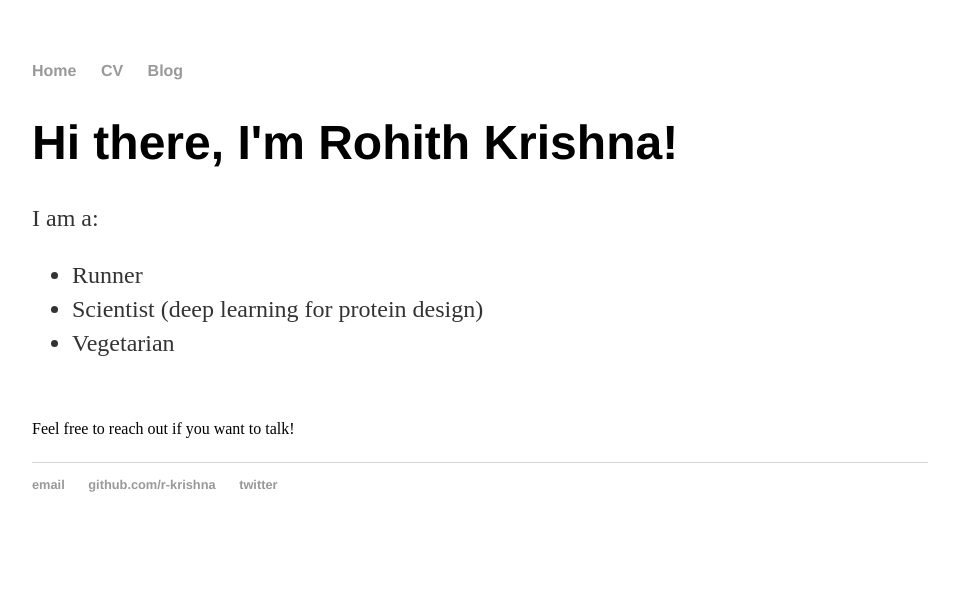
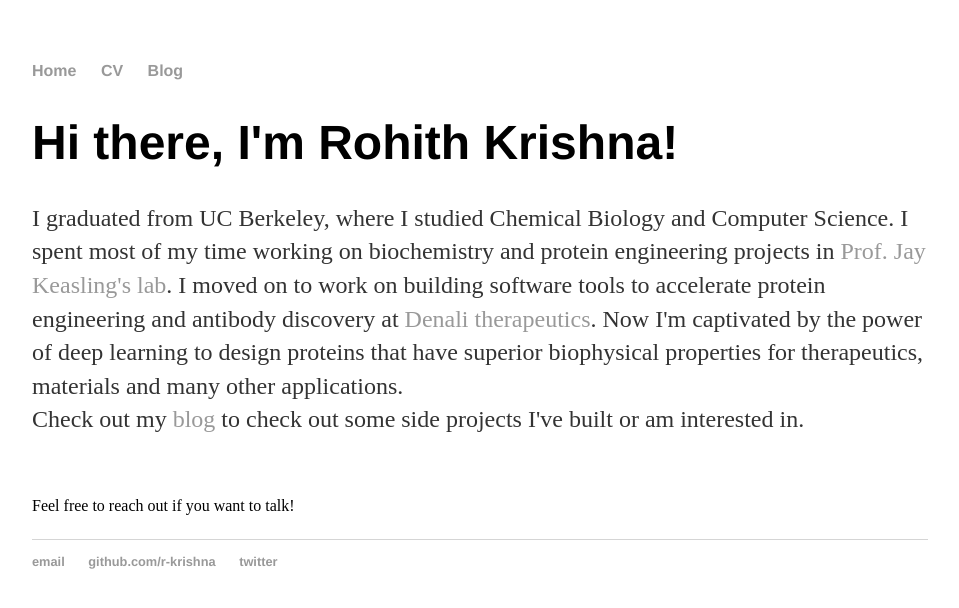
Before and after one commit to r-krishna/r-krishna.github.io, a Jekyll site: the page built from index.html, in a window 1280 px wide. Shown: the top 608 px of the page, without its empty margins (160-1119 px from the left). Built offline with Jekyll 4.4.1, drawn with Linux system fonts in a browser that asks for light colours.

Commit message:
fixed entry page

```diff
--- a/index.html
+++ b/index.html
@@ -5,12 +5,14 @@ title: Rohith Krishna
 
 		<div class="blurb">
 			<h1>Hi there, I'm Rohith Krishna!</h1>
-			<p>I am a: </p>
-			<ul>
-				<li>Runner</li>
-				<li>Scientist (deep learning for protein design)</li>
-				<li>Vegetarian</li>
-			</ul>
+			<p>
+				I graduated from UC Berkeley, where I studied Chemical Biology and Computer Science.
+				I spent most of my time working on biochemistry and protein engineering projects in  <a href="https://keaslinglab.lbl.gov/">Prof. Jay Keasling's lab</a>.
+				I moved on to work on building software tools to accelerate protein engineering and antibody discovery at <a href="https://www.denalitherapeutics.com/">Denali therapeutics</a>.
+				Now I'm captivated by the power of deep learning to design proteins that have superior biophysical properties for therapeutics, materials and many other applications.
+				<br>
+				Check out my <a href="/blog">blog</a> to check out some side projects I've built or am interested in.
+			</p>
 			<br>
 				<br>
 				Feel free to reach out if you want to talk!</p>
```
